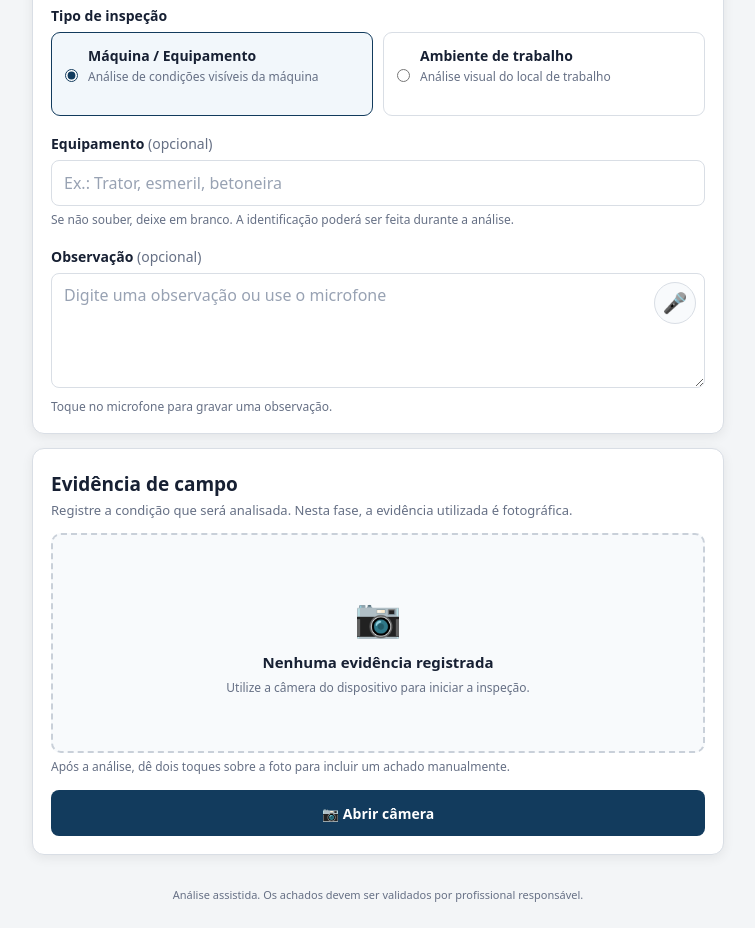
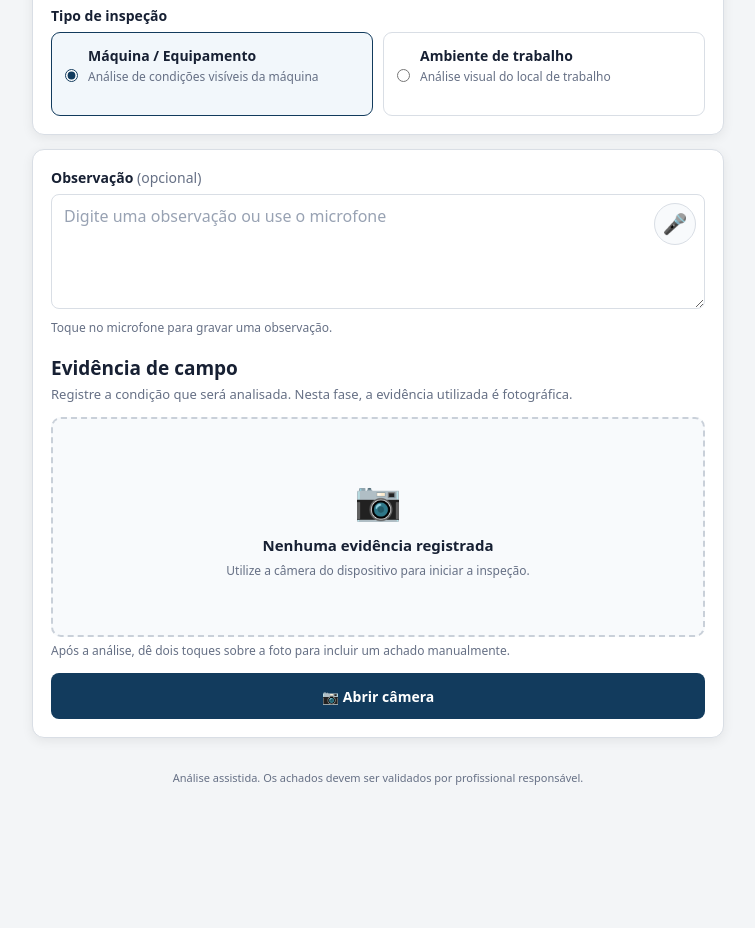
Before and after one commit to Pattp2017/sst-vision, a website: page analise.html in a window 1280 px wide. Shown: the part 420-1348 px from the top of the page, without its empty margins (262-1017 px from the left). After the commit the page ends 1231 px from the top, so only its background shows below. Drawn offline with Linux system fonts and the light colour scheme.

Commit message:
Remove equipamento e reposiciona observação

```diff
--- a/analise.html
+++ b/analise.html
@@ -23,10 +23,9 @@
         <label class="radio-card"><input type="radio" name="tipoInspecao" value="maquina" checked><span><strong>Máquina / Equipamento</strong><small>Análise de condições visíveis da máquina</small></span></label>
         <label class="radio-card"><input type="radio" name="tipoInspecao" value="ambiente"><span><strong>Ambiente de trabalho</strong><small>Análise visual do local de trabalho</small></span></label>
       </div></div>
-      <div class="form-group" id="grupoEquipamento"><label for="equipamento">Equipamento <span class="opcional">(opcional)</span></label><input type="text" id="equipamento" placeholder="Ex.: Trator, esmeril, betoneira"><small class="ajuda">Se não souber, deixe em branco. A identificação poderá ser feita durante a análise.</small></div>
+      </section>
+    <section class="card camera-card">
       <div class="form-group"><label for="observacao">Observação <span class="opcional">(opcional)</span></label><div class="observacao-com-voz"><textarea id="observacao" rows="4" placeholder="Digite uma observação ou use o microfone"></textarea><button type="button" id="btnMicrofone" class="btn-microfone" aria-label="Gravar observação por voz" title="Gravar observação por voz">🎤</button></div><small id="statusMicrofone" class="ajuda" hidden></small></div>
-    </section>
-    <section class="card camera-card">
       <div class="camera-title"><h2>Evidência de campo</h2><p>Registre a condição que será analisada. Nesta fase, a evidência utilizada é fotográfica.</p></div>
       <div class="camera-area" id="cameraArea"><div class="camera-placeholder"><div class="camera-icon">📷</div><strong>Nenhuma evidência registrada</strong><span>Utilize a câmera do dispositivo para iniciar a inspeção.</span></div></div>
       <input type="file" id="cameraInput" accept="image/*" capture="environment" hidden>
```
